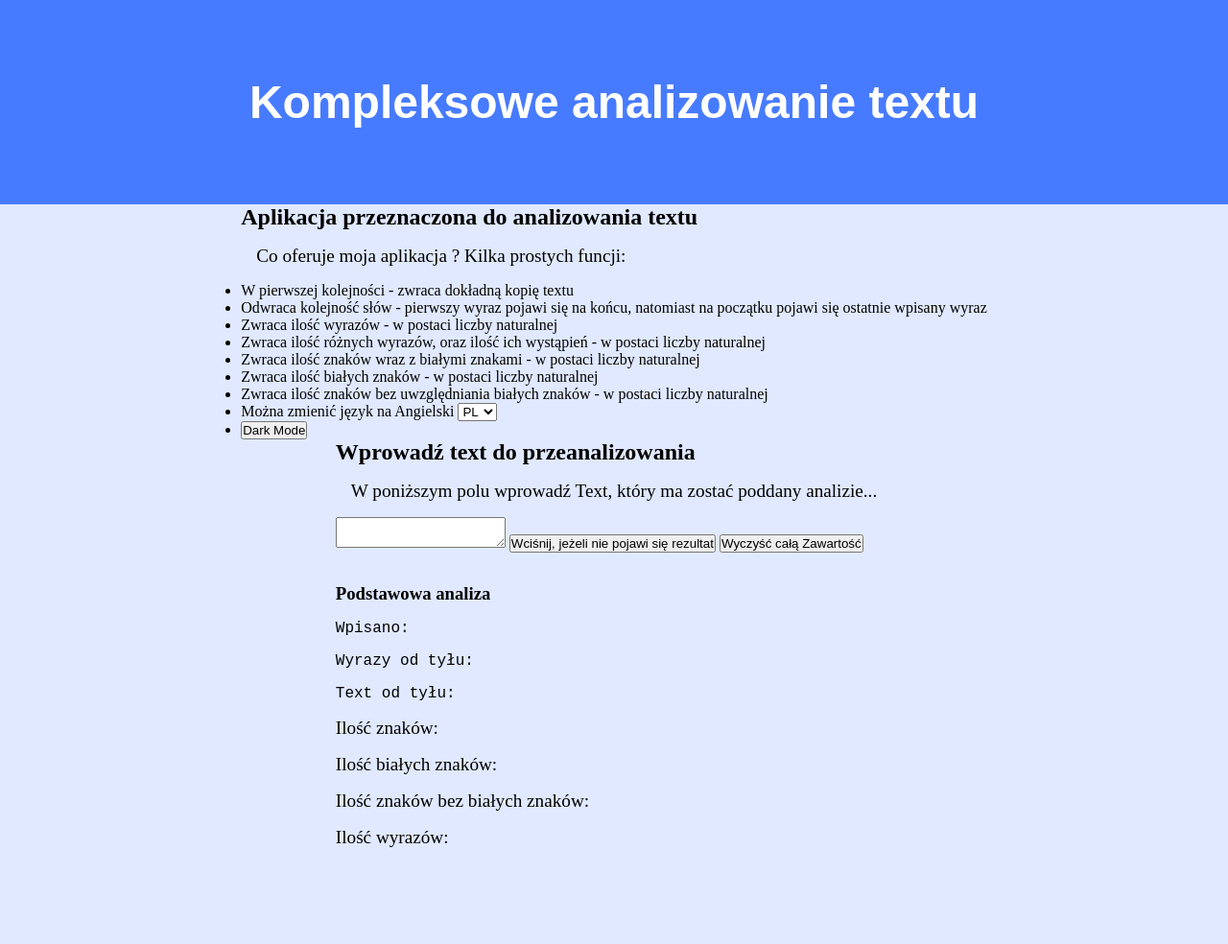
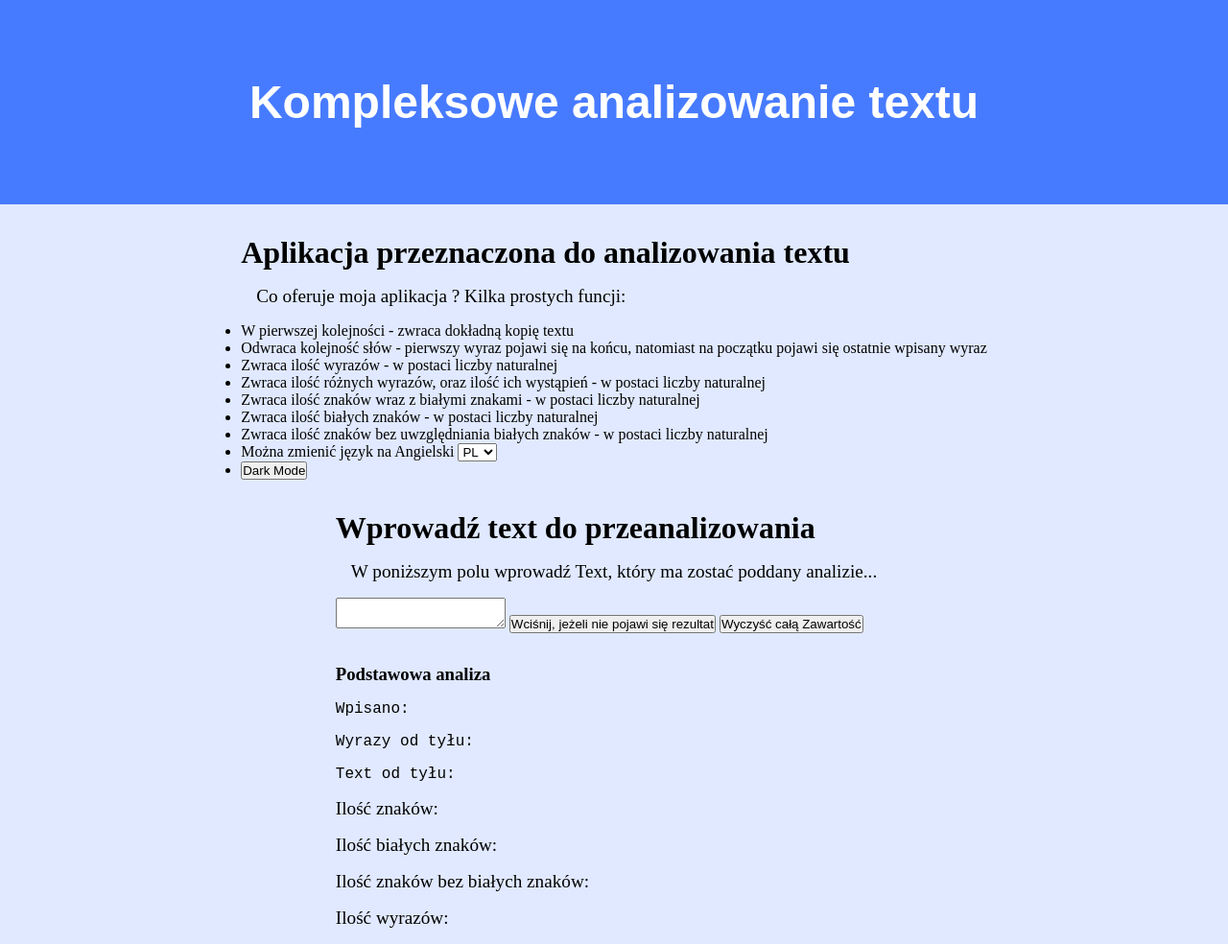
Before and after one commit to Nitr0Skay/text-analyzer, a plain HTML site: page index.html in a window 1280 px wide. Shown: the whole page at 96% size. Before the commit the page ends 900 px from the top, so only its background shows below. Drawn offline with Linux system fonts and the light colour scheme.

Commit message:
Add styles for h2 elements

```diff
--- a/styles.css
+++ b/styles.css
@@ -43,6 +43,11 @@ header {
 h1 {
     color: white;
     font-size: 3rem;
+}
+
+h2 {
+    margin-top: 2rem;
+    font-size: 2rem;
 }
 
 nav {
```
